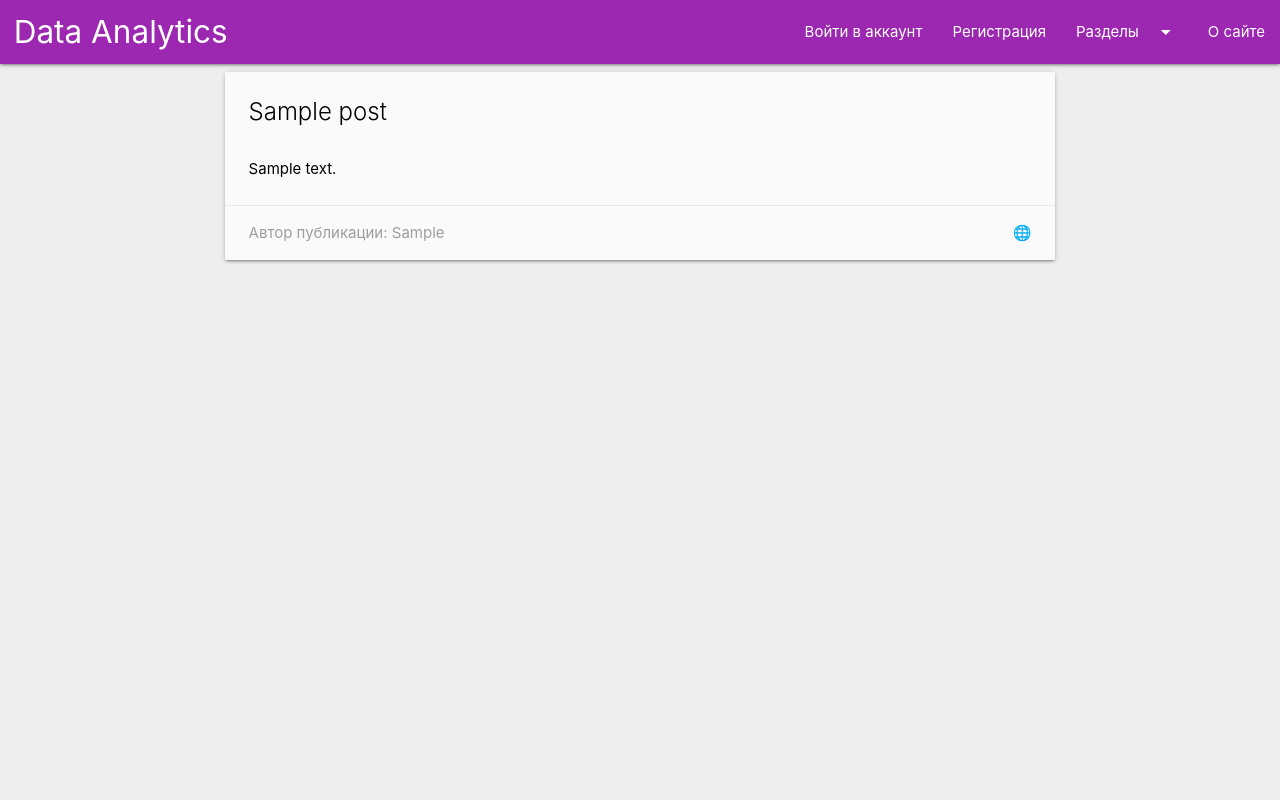
After one commit to naliab/devIntFlaskProject, a Flask app: page /post in a window 1280 px wide. The commit adds this page. Run offline with Flask 3, Linux system fonts and the light colour scheme; tables that the repository leaves empty hold one stand-in row (values such as "Sample post"); some libraries are stand-ins or nearby versions.

Commit message:
Открытие одного поста

```diff
--- a/app.py
+++ b/app.py
@@ -22,5 +22,12 @@ def home():
     return render_template('home.html', pagination=pagination, posts=posts_to_render)
 
 
+@app.route('/post')
+def post():
+    requested_id = request.args.get('id', 1, type=int)
+    post = Post.query.filter_by(id=requested_id).first()
+    return render_template('post.html', post=post)
+
+
 if __name__ == '__main__':
     app.run()
--- /dev/null
+++ b/static/css/post.css
@@ -0,0 +1,18 @@
+p {
+    text-align: justify;
+}
+
+.card-action {
+    display: flex;
+    flex-direction: row;
+    justify-content: space-between;
+    align-items: center;
+}
+
+.translate-btn {
+    cursor: pointer;
+}
+
+.not-found {
+    margin-top: 75px;
+}
--- /dev/null
+++ b/static/js/post.js
@@ -0,0 +1,24 @@
+const TRANSLATE_BTN = document.getElementById('translate-btn');
+const ARTICLE_TXT_ELEM = document.getElementById('article-content');
+const ARTICLE_TITLE_ELEM = document.getElementById('article-title');
+
+TRANSLATE_BTN.addEventListener('click', function () {
+    if (TRANSLATE_BTN.innerHTML.includes('🌐')) {
+        const formData = new FormData();
+        const headers = new Headers();
+        formData.append('txt', ARTICLE_TXT_ELEM.innerHTML);
+        formData.append('title', ARTICLE_TITLE_ELEM.textContent);
+        fetch('/translate/', {
+            method: 'POST',
+            headers: headers,
+            body: formData
+        }).then(response => response.json()).then(data => {
+            ARTICLE_TXT_ELEM.innerHTML = data.txt_translation;
+            ARTICLE_TITLE_ELEM.textContent = data.title_translation;
+        });
+        TRANSLATE_BTN.innerHTML = '❌';
+    } else {
+        window.location.reload();
+    }
+
+});
--- a/templates/home.html
+++ b/templates/home.html
@@ -27,7 +27,7 @@
                             <p>{{ post.body[:250]|replace('\n', '<br>')|safe }}...</p>
                         </div>
                         <div class="card-action">
-                            <a class="purple-text">Читать полностью</a>
+                            <a class="purple-text" href="/post?id={{ post.id }}">Читать полностью</a>
                         </div>
                     </div>
                 </div>
--- /dev/null
+++ b/templates/post.html
@@ -0,0 +1,42 @@
+{% extends 'base_template.html' %}
+
+{% block page_title %}{{ post.title }} | Поколения АП{% endblock %}
+
+{% block styles %}
+    <link rel="stylesheet" href="/static/css/post.css"/>
+{% endblock %}
+
+{% block page_content %}
+    {% if post %}
+        <div class="row">
+            <div class="col s12 m8 offset-m2">
+                <div class="card grey lighten-5">
+                    <div class="card-content grey lighten-5 black-text">
+                        <span class="card-title" id="article-title">{{ post.title }}</span>
+                        <br/>
+                        <p id="article-content">{{ post.body|replace('\n', '<br>')|safe }}</p>
+                    </div>
+                    <div class="card-action grey-text">
+                        <div>
+                            Автор публикации: {{ post.authorParent.user }}
+                        </div>
+                        <div class="translate-btn" id="translate-btn">
+                            🌐
+                        </div>
+                    </div>
+                </div>
+            </div>
+        </div>
+    {% else %}
+        <div class="row not-found">
+            <div class="col s12 m6 offset-m3 black-text center-align">
+                <i class="material-icons large">sentiment_dissatisfied</i>
+                <h5 class="light">Публикация не найдена!</h5>
+            </div>
+        </div>
+    {% endif %}
+{% endblock %}
+
+{% block scripts %}
+    <script src="/static/js/post.js"></script>
+{% endblock %}
```
